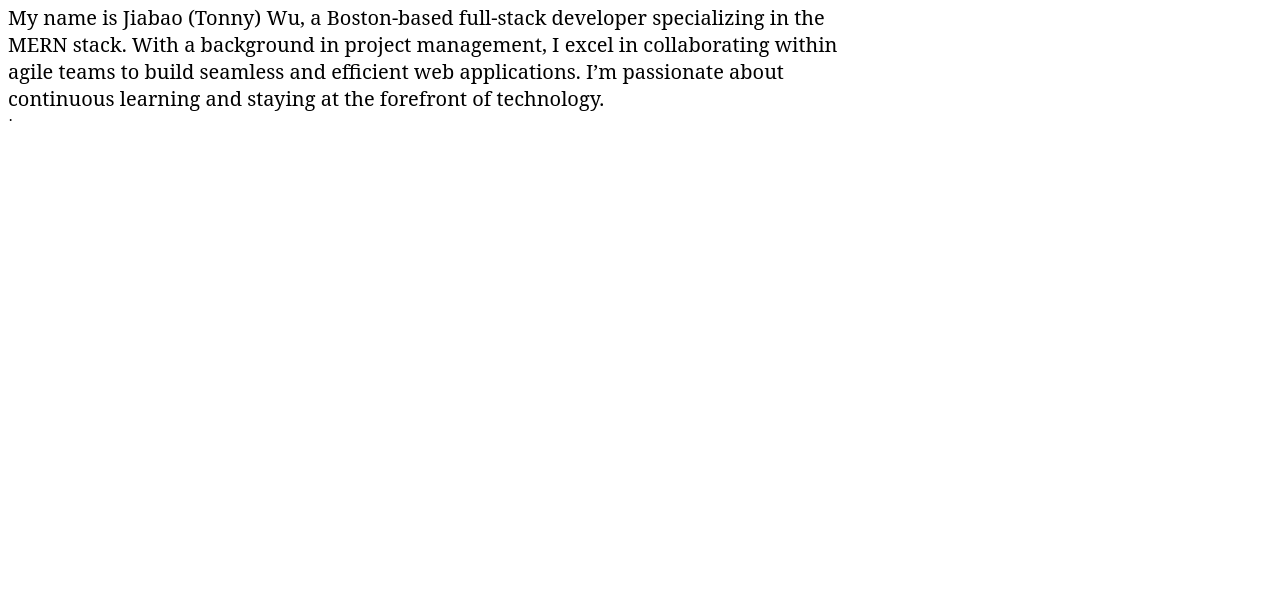
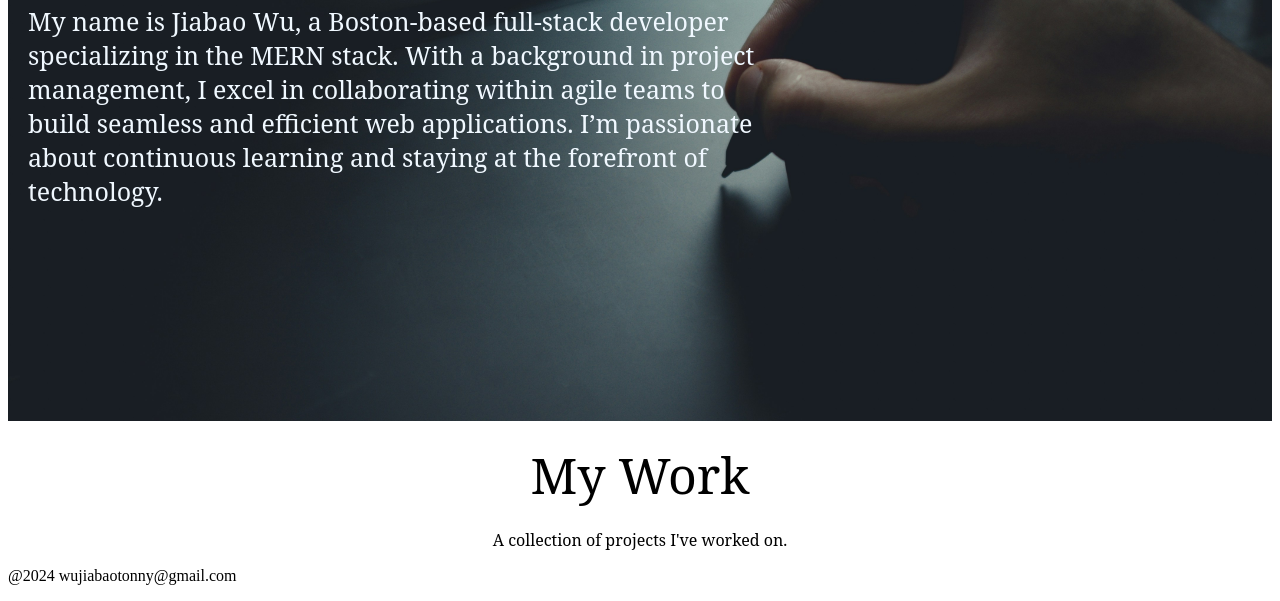
Before and after one commit to JiabaoWu1/Jiabao-Portfolio, a plain HTML site: page index.html in a window 1280 px wide. Shown: the part 307-908 px from the top of the page. Before the commit the page ends 800 px from the top, so only its background shows below. Drawn offline with Linux system fonts and the light colour scheme.

Commit message:
footer update

```diff
--- a/index.html
+++ b/index.html
@@ -6,21 +6,37 @@
     <title>Jiabao's Portfolio</title>
     <link rel="stylesheet" href="./page/index.css" />
   </head>
-  <body>
-    <div class="header">
+  <body class="page">
+    <div class="page__content">
+      <section class="header">
         <div class="header__title">
           <p class="header__welcome">Welcome.</p>
           <p class="header__description">
-          My name is Jiabao (Tonny) Wu, a Boston-based full-stack developer
+            My name is Jiabao Wu, a Boston-based full-stack developer
             specializing in the MERN stack. With a background in project
             management, I excel in collaborating within agile teams to build
             seamless and efficient web applications. I’m passionate about
             continuous learning and staying at the forefront of technology.
           </p>
         </div>
+      </section>
+      <section class="main">
+        <div class="main__caption">
+          <p class="main__title">My Work</p>
+          <p class="main__subtitle">A collection of projects I've worked on.</p>
         </div>
-    <div class="main"></div>
-    <div class="footer"></div>
+      </section>
+      <section class="cards">
+        <ul class="cards list"></ul>
+      </section>
+      <section class="footer">
+        <p class="footer__caption">@2024 wujiabaotonny@gmail.com</p>
+      </section>
+    </div>
+    <!-- --------------------------- Open Card Modal --------------------------- -->
+
+    <div class="modal__preview">
+      <div class="modal__container"></div>
+    </div>
   </body>
 </html>
-·
--- a/page/Header/header.css
+++ b/page/Header/header.css
@@ -1,11 +1,17 @@
 .header {
   display: flex;
   font-family: "Noto Serif", "Times New Roman", serif;
+  background-image: url(../../asset/header__background.jpg);
+  background-repeat: no-repeat;
+  background-size: cover;
+  height: 720px;
+  width: 100%;
 }
 
 .header__title {
   position: relative;
-  width: 100%;
+  color: aliceblue;
+  margin-left: 20px;
 }
 
 .header__welcome {
@@ -15,8 +21,8 @@
 }
 
 .header__description {
-  font-size: 20px;
+  font-size: 25px;
   margin: 0;
   margin-top: 20px;
-  width: 850px;
+  width: 750px;
 }
--- a/page/index.css
+++ b/page/index.css
@@ -1 +1,2 @@
-@import url(./Header/header.css);
+@import url(./header/header.css);
+@import url(./main/main.css);
--- /dev/null
+++ b/page/main/main.css
@@ -0,0 +1,19 @@
+.main {
+  display: flex;
+  font-family: "Noto Serif", "Times New Roman", serif;
+}
+
+.main__caption {
+  width: 100%;
+  text-align: center;
+  color: black;
+}
+
+.main__title {
+  font-size: 50px;
+  margin: 20px auto 20px;
+}
+
+.main__subtitle {
+  margin: 0;
+}
```
Also changed, not shown: asset/header__background.jpg (added). Lines whose indentation alone changed are shown as unchanged.
